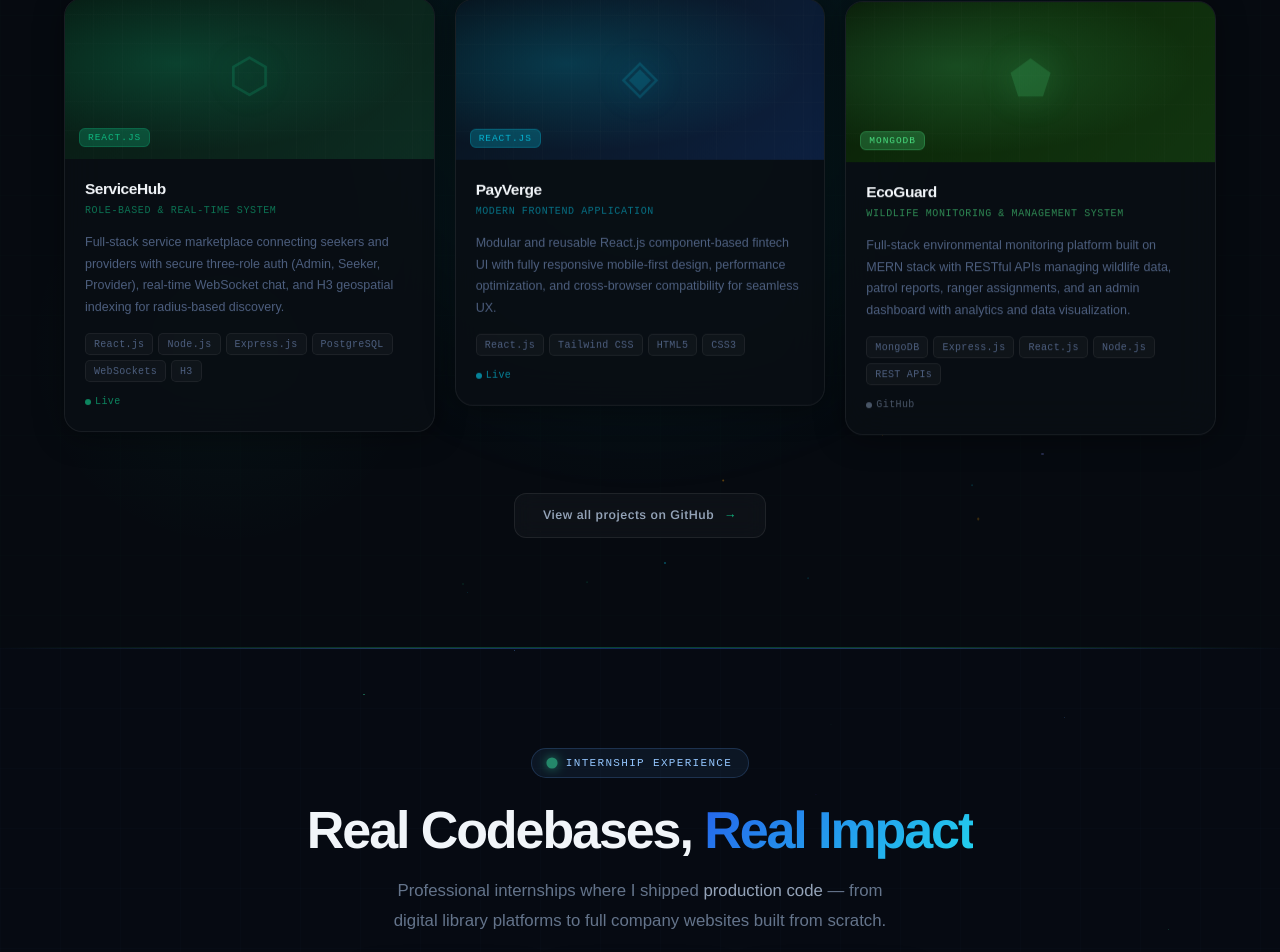
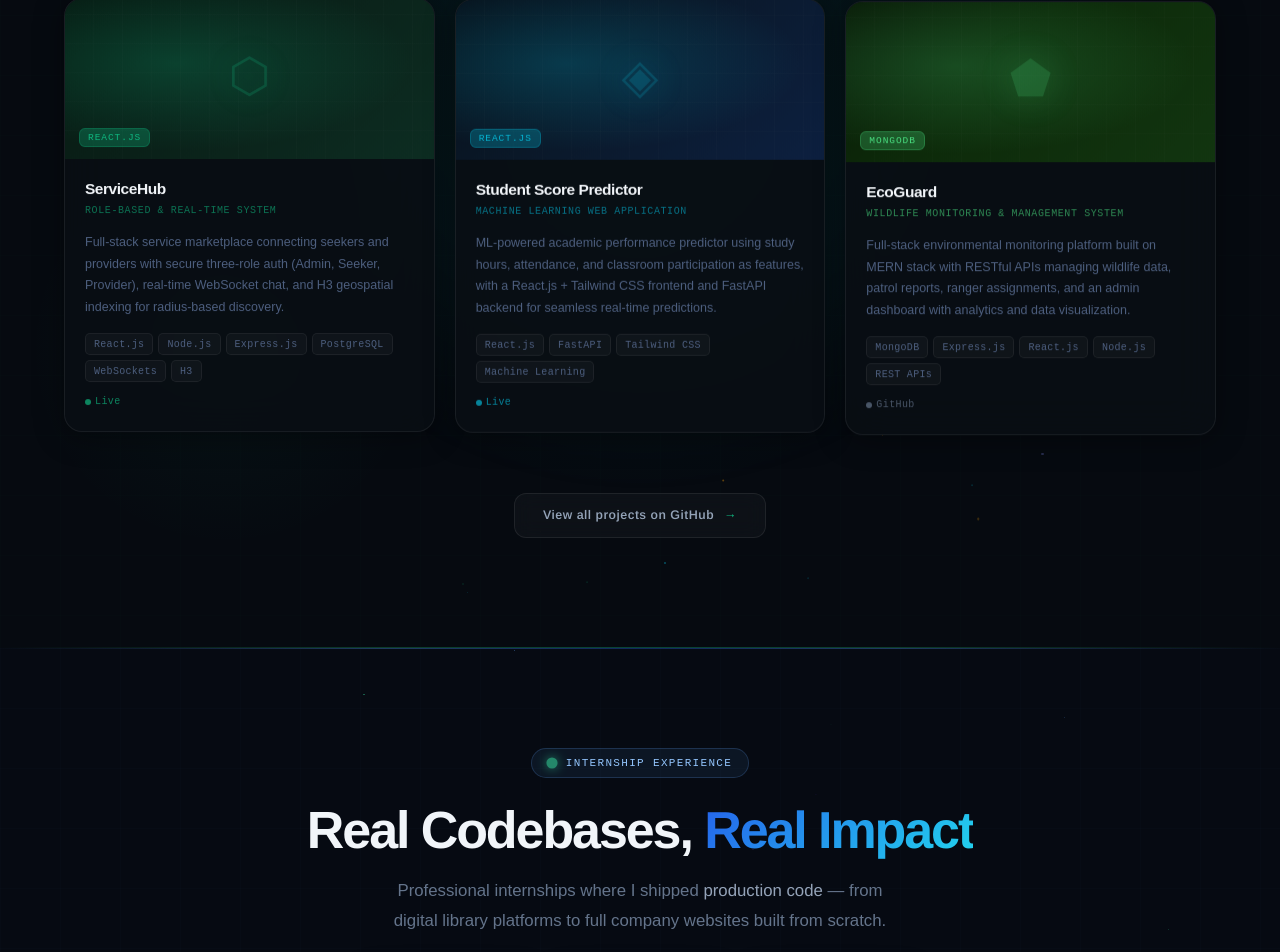
Before and after one commit to githubzohaib/Portfolio-Website, a React (Vite) app in the folder client/: page / in a window 1280 px wide. Shown: the part 2766-3718 px from the top of the page. Built offline with nearby package versions, Linux system fonts and the light colour scheme.

Commit message:
Project Changed

```diff
--- a/client/src/components/layouts/Projects.tsx
+++ b/client/src/components/layouts/Projects.tsx
@@ -77,15 +77,15 @@ const projects: Project[] = [
     github: null, // No github link for this one
   },
   {
-    name: "PayVerge",
-    subtitle: "Modern Frontend Application",
-    description: "Modular and reusable React.js component-based fintech UI with fully responsive mobile-first design, performance optimization, and cross-browser compatibility for seamless UX.",
+    name: "Student Score Predictor",
+    subtitle: "Machine Learning Web Application",
+    description: "ML-powered academic performance predictor using study hours, attendance, and classroom participation as features, with a React.js + Tailwind CSS frontend and FastAPI backend for seamless real-time predictions.",
     gradient: "linear-gradient(135deg, #07101a 0%, #0a1828 40%, #0d2040 100%)",
     accent: "#06B6D4",
     accentGlow: "rgba(6,182,212,0.28)",
-    tags: ["React.js", "Tailwind CSS", "HTML5", "CSS3"],
+    tags: ["React.js", "FastAPI", "Tailwind CSS", "Machine Learning"],
     icon: "◈",
-    liveDemo: "https://payverge-pv.vercel.app/",
+    liveDemo: "https://students-prediction-model.vercel.app/",
     github: null, // Add GitHub URL here if needed
   },
   {
```
